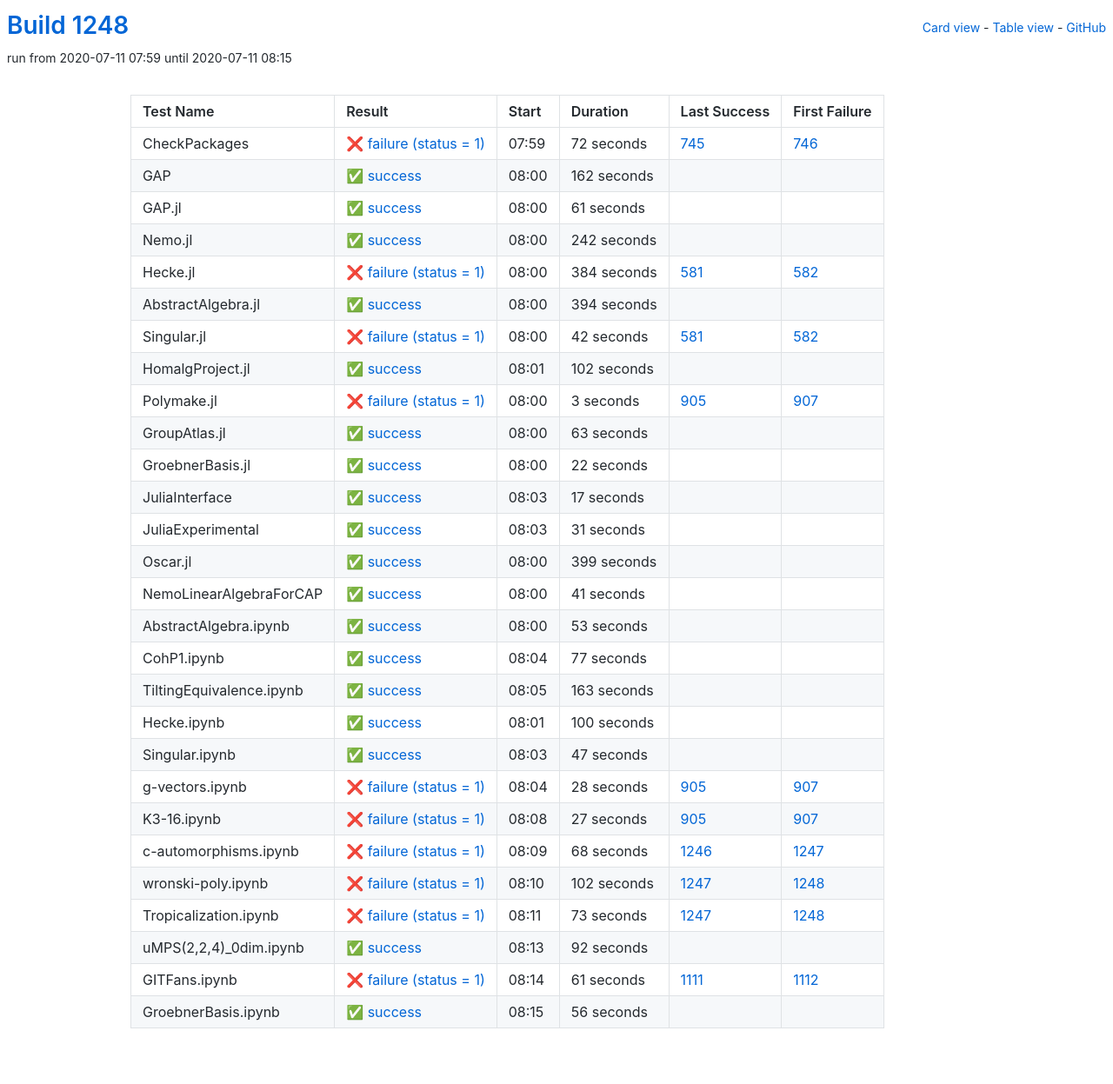
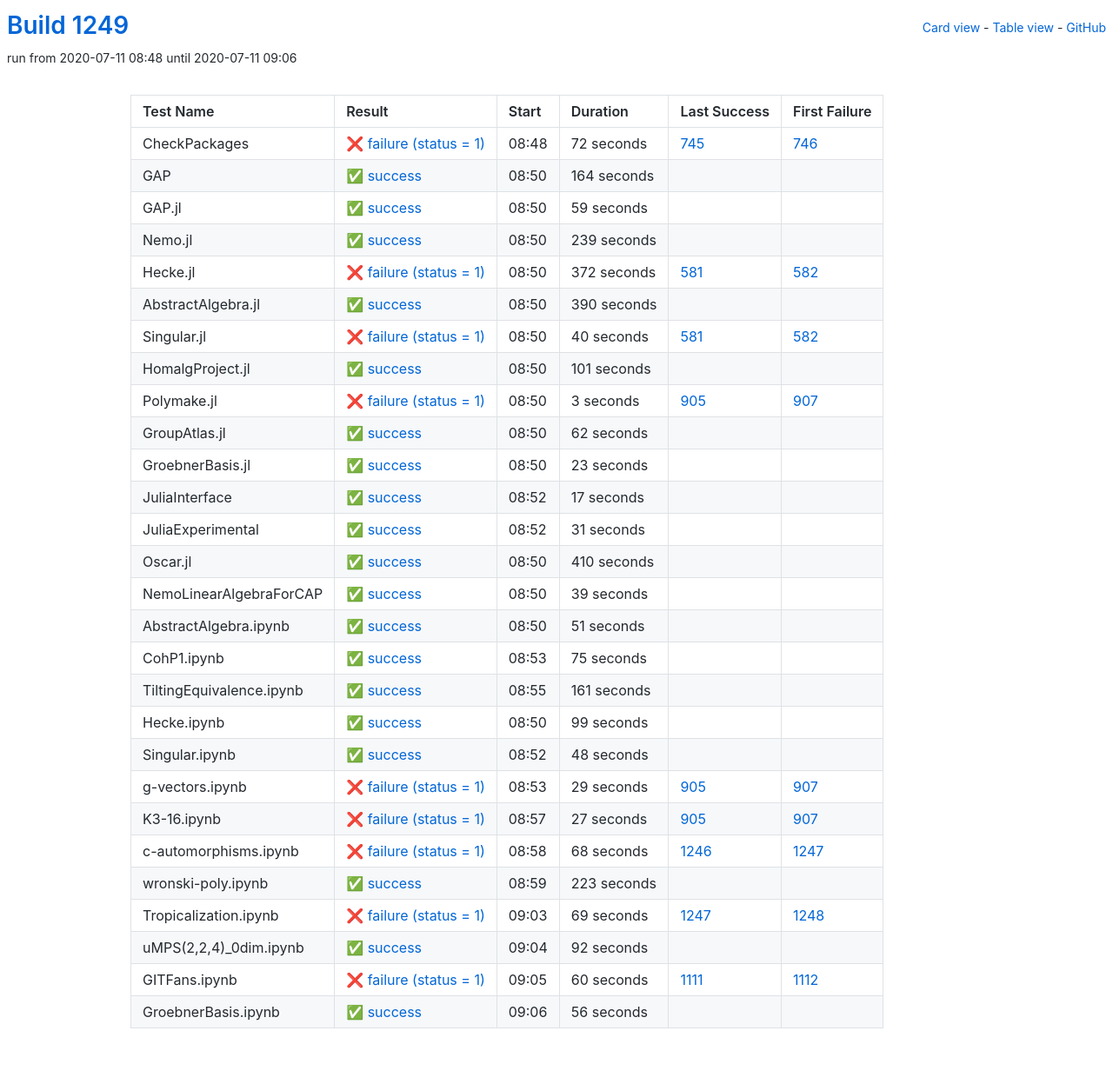
Before and after one commit to oscar-system/oscar-ci-status-1.4, a Jekyll site: the page built from table.html, in a window 1280 px wide. Shown: the whole page at 87% size. Built offline with Jekyll 4.4.1, drawn with Linux system fonts in a browser that asks for light colours.

Commit message:
Build #1249

```diff
--- a/_data/ci.yml
+++ b/_data/ci.yml
@@ -1,6 +1,6 @@
 ---
-build: 1248
-build_url: https://oscarci.mathematik.uni-kl.de/job/oscar-julia-1.4/1248/
+build: 1249
+build_url: https://oscarci.mathematik.uni-kl.de/job/oscar-julia-1.4/1249/
 job: oscar-julia-1.4
 organization: oscar-system
 repo: oscar-ci-status-1.4
@@ -8,8 +8,8 @@ repourl: https://github.com/oscar-system/oscar-ci-status-1.4
 tests:
 - name: CheckPackages
   id: checkpackages
-  log: https://oscarci.mathematik.uni-kl.de/job/oscar-julia-1.4/1248/artifact/logs/build-1248/CheckPackages.log
-  start: 2020-07-11 07:59
+  log: https://oscarci.mathematik.uni-kl.de/job/oscar-julia-1.4/1249/artifact/logs/build-1249/CheckPackages.log
+  start: 2020-07-11 08:48
   success: false
   exitcode: 1
   status: failure
@@ -20,92 +20,92 @@ tests:
   first_failure_url: https://oscarci.mathematik.uni-kl.de/job/oscar-julia-1.4/746/
 - name: GAP
   id: gap
-  log: https://oscarci.mathematik.uni-kl.de/job/oscar-julia-1.4/1248/artifact/logs/build-1248/GAP.log
-  start: 2020-07-11 08:00
+  log: https://oscarci.mathematik.uni-kl.de/job/oscar-julia-1.4/1249/artifact/logs/build-1249/GAP.log
+  start: 2020-07-11 08:50
   success: true
   exitcode: 0
   status: success
-  duration: 162
+  duration: 164
   last_success: false
   last_success_url:
   first_failure: false
   first_failure_url:
 - name: GAP.jl
   id: gap-jl
-  log: https://oscarci.mathematik.uni-kl.de/job/oscar-julia-1.4/1248/artifact/logs/build-1248/GAP.jl.log
-  start: 2020-07-11 08:00
+  log: https://oscarci.mathematik.uni-kl.de/job/oscar-julia-1.4/1249/artifact/logs/build-1249/GAP.jl.log
+  start: 2020-07-11 08:50
   success: true
   exitcode: 0
   status: success
-  duration: 61
+  duration: 59
   last_success: false
   last_success_url:
   first_failure: false
   first_failure_url:
 - name: Nemo.jl
   id: nemo-jl
-  log: https://oscarci.mathematik.uni-kl.de/job/oscar-julia-1.4/1248/artifact/logs/build-1248/Nemo.jl.log
-  start: 2020-07-11 08:00
+  log: https://oscarci.mathematik.uni-kl.de/job/oscar-julia-1.4/1249/artifact/logs/build-1249/Nemo.jl.log
+  start: 2020-07-11 08:50
   success: true
   exitcode: 0
   status: success
-  duration: 242
+  duration: 239
   last_success: false
   last_success_url:
   first_failure: false
   first_failure_url:
 - name: Hecke.jl
   id: hecke-jl
-  log: https://oscarci.mathematik.uni-kl.de/job/oscar-julia-1.4/1248/artifact/logs/build-1248/Hecke.jl.log
-  start: 2020-07-11 08:00
+  log: https://oscarci.mathematik.uni-kl.de/job/oscar-julia-1.4/1249/artifact/logs/build-1249/Hecke.jl.log
+  start: 2020-07-11 08:50
   success: false
   exitcode: 1
   status: failure
-  duration: 384
+  duration: 372
   last_success: 581
   last_success_url: https://oscarci.mathematik.uni-kl.de/job/oscar-julia-1.4/581/
   first_failure: 582
   first_failure_url: https://oscarci.mathematik.uni-kl.de/job/oscar-julia-1.4/582/
 - name: AbstractAlgebra.jl
   id: abstractalgebra-jl
-  log: https://oscarci.mathematik.uni-kl.de/job/oscar-julia-1.4/1248/artifact/logs/build-1248/AbstractAlgebra.jl.log
-  start: 2020-07-11 08:00
+  log: https://oscarci.mathematik.uni-kl.de/job/oscar-julia-1.4/1249/artifact/logs/build-1249/AbstractAlgebra.jl.log
+  start: 2020-07-11 08:50
   success: true
   exitcode: 0
   status: success
-  duration: 394
+  duration: 390
   last_success: false
   last_success_url:
   first_failure: false
   first_failure_url:
 - name: Singular.jl
   id: singular-jl
-  log: https://oscarci.mathematik.uni-kl.de/job/oscar-julia-1.4/1248/artifact/logs/build-1248/Singular.jl.log
-  start: 2020-07-11 08:00
+  log: https://oscarci.mathematik.uni-kl.de/job/oscar-julia-1.4/1249/artifact/logs/build-1249/Singular.jl.log
+  start: 2020-07-11 08:50
   success: false
   exitcode: 1
   status: failure
-  duration: 42
+  duration: 40
   last_success: 581
   last_success_url: https://oscarci.mathematik.uni-kl.de/job/oscar-julia-1.4/581/
   first_failure: 582
   first_failure_url: https://oscarci.mathematik.uni-kl.de/job/oscar-julia-1.4/582/
 - name: HomalgProject.jl
   id: homalgproject-jl
-  log: https://oscarci.mathematik.uni-kl.de/job/oscar-julia-1.4/1248/artifact/logs/build-1248/HomalgProject.jl.log
-  start: 2020-07-11 08:01
+  log: https://oscarci.mathematik.uni-kl.de/job/oscar-julia-1.4/1249/artifact/logs/build-1249/HomalgProject.jl.log
+  start: 2020-07-11 08:50
   success: true
   exitcode: 0
   status: success
-  duration: 102
+  duration: 101
   last_success: false
   last_success_url:
   first_failure: false
   first_failure_url:
 - name: Polymake.jl
   id: polymake-jl
-  log: https://oscarci.mathematik.uni-kl.de/job/oscar-julia-1.4/1248/artifact/logs/build-1248/Polymake.jl.log
-  start: 2020-07-11 08:00
+  log: https://oscarci.mathematik.uni-kl.de/job/oscar-julia-1.4/1249/artifact/logs/build-1249/Polymake.jl.log
+  start: 2020-07-11 08:50
   success: false
   exitcode: 1
   status: failure
@@ -116,32 +116,32 @@ tests:
   first_failure_url: https://oscarci.mathematik.uni-kl.de/job/oscar-julia-1.4/907/
 - name: GroupAtlas.jl
   id: groupatlas-jl
-  log: https://oscarci.mathematik.uni-kl.de/job/oscar-julia-1.4/1248/artifact/logs/build-1248/GroupAtlas.jl.log
-  start: 2020-07-11 08:00
+  log: https://oscarci.mathematik.uni-kl.de/job/oscar-julia-1.4/1249/artifact/logs/build-1249/GroupAtlas.jl.log
+  start: 2020-07-11 08:50
   success: true
   exitcode: 0
   status: success
-  duration: 63
+  duration: 62
   last_success: false
   last_success_url:
   first_failure: false
   first_failure_url:
 - name: GroebnerBasis.jl
   id: groebnerbasis-jl
-  log: https://oscarci.mathematik.uni-kl.de/job/oscar-julia-1.4/1248/artifact/logs/build-1248/GroebnerBasis.jl.log
-  start: 2020-07-11 08:00
+  log: https://oscarci.mathematik.uni-kl.de/job/oscar-julia-1.4/1249/artifact/logs/build-1249/GroebnerBasis.jl.log
+  start: 2020-07-11 08:50
   success: true
   exitcode: 0
   status: success
-  duration: 22
+  duration: 23
   last_success: false
   last_success_url:
   first_failure: false
   first_failure_url:
 - name: JuliaInterface
   id: juliainterface
-  log: https://oscarci.mathematik.uni-kl.de/job/oscar-julia-1.4/1248/artifact/logs/build-1248/JuliaInterface.log
-  start: 2020-07-11 08:03
+  log: https://oscarci.mathematik.uni-kl.de/job/oscar-julia-1.4/1249/artifact/logs/build-1249/JuliaInterface.log
+  start: 2020-07-11 08:52
   success: true
   exitcode: 0
   status: success
@@ -152,8 +152,8 @@ tests:
   first_failure_url:
 - name: JuliaExperimental
   id: juliaexperimental
-  log: https://oscarci.mathematik.uni-kl.de/job/oscar-julia-1.4/1248/artifact/logs/build-1248/JuliaExperimental.log
-  start: 2020-07-11 08:03
+  log: https://oscarci.mathematik.uni-kl.de/job/oscar-julia-1.4/1249/artifact/logs/build-1249/JuliaExperimental.log
+  start: 2020-07-11 08:52
   success: true
   exitcode: 0
   status: success
@@ -164,104 +164,104 @@ tests:
   first_failure_url:
 - name: Oscar.jl
   id: oscar-jl
-  log: https://oscarci.mathematik.uni-kl.de/job/oscar-julia-1.4/1248/artifact/logs/build-1248/Oscar.jl.log
-  start: 2020-07-11 08:00
+  log: https://oscarci.mathematik.uni-kl.de/job/oscar-julia-1.4/1249/artifact/logs/build-1249/Oscar.jl.log
+  start: 2020-07-11 08:50
   success: true
   exitcode: 0
   status: success
-  duration: 399
+  duration: 410
   last_success: false
   last_success_url:
   first_failure: false
   first_failure_url:
 - name: NemoLinearAlgebraForCAP
   id: nemolinearalgebraforcap
-  log: https://oscarci.mathematik.uni-kl.de/job/oscar-julia-1.4/1248/artifact/logs/build-1248/NemoLinearAlgebraForCAP.log
-  start: 2020-07-11 08:00
+  log: https://oscarci.mathematik.uni-kl.de/job/oscar-julia-1.4/1249/artifact/logs/build-1249/NemoLinearAlgebraForCAP.log
+  start: 2020-07-11 08:50
   success: true
   exitcode: 0
   status: success
-  duration: 41
+  duration: 39
   last_success: false
   last_success_url:
   first_failure: false
   first_failure_url:
 - name: AbstractAlgebra.ipynb
   id: abstractalgebra-ipynb
-  log: https://oscarci.mathematik.uni-kl.de/job/oscar-julia-1.4/1248/artifact/logs/build-1248/AbstractAlgebra.ipynb.log
-  start: 2020-07-11 08:00
+  log: https://oscarci.mathematik.uni-kl.de/job/oscar-julia-1.4/1249/artifact/logs/build-1249/AbstractAlgebra.ipynb.log
+  start: 2020-07-11 08:50
   success: true
   exitcode: 0
   status: success
-  duration: 53
+  duration: 51
   last_success: false
   last_success_url:
   first_failure: false
   first_failure_url:
 - name: CohP1.ipynb
   id: cohp1-ipynb
-  log: https://oscarci.mathematik.uni-kl.de/job/oscar-julia-1.4/1248/artifact/logs/build-1248/CohP1.ipynb.log
-  start: 2020-07-11 08:04
+  log: https://oscarci.mathematik.uni-kl.de/job/oscar-julia-1.4/1249/artifact/logs/build-1249/CohP1.ipynb.log
+  start: 2020-07-11 08:53
   success: true
   exitcode: 0
   status: success
-  duration: 77
+  duration: 75
   last_success: false
   last_success_url:
   first_failure: false
   first_failure_url:
 - name: TiltingEquivalence.ipynb
   id: tiltingequivalence-ipynb
-  log: https://oscarci.mathematik.uni-kl.de/job/oscar-julia-1.4/1248/artifact/logs/build-1248/TiltingEquivalence.ipynb.log
-  start: 2020-07-11 08:05
+  log: https://oscarci.mathematik.uni-kl.de/job/oscar-julia-1.4/1249/artifact/logs/build-1249/TiltingEquivalence.ipynb.log
+  start: 2020-07-11 08:55
   success: true
   exitcode: 0
   status: success
-  duration: 163
+  duration: 161
   last_success: false
   last_success_url:
   first_failure: false
   first_failure_url:
 - name: Hecke.ipynb
   id: hecke-ipynb
-  log: https://oscarci.mathematik.uni-kl.de/job/oscar-julia-1.4/1248/artifact/logs/build-1248/Hecke.ipynb.log
-  start: 2020-07-11 08:01
+  log: https://oscarci.mathematik.uni-kl.de/job/oscar-julia-1.4/1249/artifact/logs/build-1249/Hecke.ipynb.log
+  start: 2020-07-11 08:50
   success: true
   exitcode: 0
   status: success
-  duration: 100
+  duration: 99
   last_success: false
   last_success_url:
   first_failure: false
   first_failure_url:
 - name: Singular.ipynb
   id: singular-ipynb
-  log: https://oscarci.mathematik.uni-kl.de/job/oscar-julia-1.4/1248/artifact/logs/build-1248/Singular.ipynb.log
-  start: 2020-07-11 08:03
+  log: https://oscarci.mathematik.uni-kl.de/job/oscar-julia-1.4/1249/artifact/logs/build-1249/Singular.ipynb.log
+  start: 2020-07-11 08:52
   success: true
   exitcode: 0
   status: success
-  duration: 47
+  duration: 48
   last_success: false
   last_success_url:
   first_failure: false
   first_failure_url:
 - name: g-vectors.ipynb
   id: g-vectors-ipynb
-  log: https://oscarci.mathematik.uni-kl.de/job/oscar-julia-1.4/1248/artifact/logs/build-1248/g-vectors.ipynb.log
-  start: 2020-07-11 08:04
+  log: https://oscarci.mathematik.uni-kl.de/job/oscar-julia-1.4/1249/artifact/logs/build-1249/g-vectors.ipynb.log
+  start: 2020-07-11 08:53
   success: false
   exitcode: 1
   status: failure
-  duration: 28
+  duration: 29
   last_success: 905
   last_success_url: https://oscarci.mathematik.uni-kl.de/job/oscar-julia-1.4/905/
   first_failure: 907
   first_failure_url: https://oscarci.mathematik.uni-kl.de/job/oscar-julia-1.4/907/
 - name: K3-16.ipynb
   id: k3-16-ipynb
-  log: https://oscarci.mathematik.uni-kl.de/job/oscar-julia-1.4/1248/artifact/logs/build-1248/K3-16.ipynb.log
-  start: 2020-07-11 08:08
+  log: https://oscarci.mathematik.uni-kl.de/job/oscar-julia-1.4/1249/artifact/logs/build-1249/K3-16.ipynb.log
+  start: 2020-07-11 08:57
   success: false
   exitcode: 1
   status: failure
@@ -272,8 +272,8 @@ tests:
   first_failure_url: https://oscarci.mathematik.uni-kl.de/job/oscar-julia-1.4/907/
 - name: c-automorphisms.ipynb
   id: c-automorphisms-ipynb
-  log: https://oscarci.mathematik.uni-kl.de/job/oscar-julia-1.4/1248/artifact/logs/build-1248/c-automorphisms.ipynb.log
-  start: 2020-07-11 08:09
+  log: https://oscarci.mathematik.uni-kl.de/job/oscar-julia-1.4/1249/artifact/logs/build-1249/c-automorphisms.ipynb.log
+  start: 2020-07-11 08:58
   success: false
   exitcode: 1
   status: failure
@@ -284,32 +284,32 @@ tests:
   first_failure_url: https://oscarci.mathematik.uni-kl.de/job/oscar-julia-1.4/1247/
 - name: wronski-poly.ipynb
   id: wronski-poly-ipynb
-  log: https://oscarci.mathematik.uni-kl.de/job/oscar-julia-1.4/1248/artifact/logs/build-1248/wronski-poly.ipynb.log
-  start: 2020-07-11 08:10
+  log: https://oscarci.mathematik.uni-kl.de/job/oscar-julia-1.4/1249/artifact/logs/build-1249/wronski-poly.ipynb.log
+  start: 2020-07-11 08:59
+  success: true
+  exitcode: 0
+  status: success
+  duration: 223
+  last_success: false
+  last_success_url:
+  first_failure: false
+  first_failure_url:
+- name: Tropicalization.ipynb
+  id: tropicalization-ipynb
+  log: https://oscarci.mathematik.uni-kl.de/job/oscar-julia-1.4/1249/artifact/logs/build-1249/Tropicalization.ipynb.log
+  start: 2020-07-11 09:03
   success: false
   exitcode: 1
   status: failure
-  duration: 102
-  last_success: 1247
-  last_success_url: https://oscarci.mathematik.uni-kl.de/job/oscar-julia-1.4/1247/
-  first_failure: 1248
-  first_failure_url: https://oscarci.mathematik.uni-kl.de/job/oscar-julia-1.4/1248/
-- name: Tropicalization.ipynb
-  id: tropicalization-ipynb
-  log: https://oscarci.mathematik.uni-kl.de/job/oscar-julia-1.4/1248/artifact/logs/build-1248/Tropicalization.ipynb.log
-  start: 2020-07-11 08:11
-  success: false
-  exitcode: 1
-  status: failure
-  duration: 73
+  duration: 69
   last_success: 1247
   last_success_url: https://oscarci.mathematik.uni-kl.de/job/oscar-julia-1.4/1247/
   first_failure: 1248
   first_failure_url: https://oscarci.mathematik.uni-kl.de/job/oscar-julia-1.4/1248/
 - name: uMPS(2,2,4)_0dim.ipynb
   id: umps-2-2-4-0dim-ipynb
-  log: https://oscarci.mathematik.uni-kl.de/job/oscar-julia-1.4/1248/artifact/logs/build-1248/uMPS-2-2-4-_0dim.ipynb.log
-  start: 2020-07-11 08:13
+  log: https://oscarci.mathematik.uni-kl.de/job/oscar-julia-1.4/1249/artifact/logs/build-1249/uMPS-2-2-4-_0dim.ipynb.log
+  start: 2020-07-11 09:04
   success: true
   exitcode: 0
   status: success
@@ -320,20 +320,20 @@ tests:
   first_failure_url:
 - name: GITFans.ipynb
   id: gitfans-ipynb
-  log: https://oscarci.mathematik.uni-kl.de/job/oscar-julia-1.4/1248/artifact/logs/build-1248/GITFans.ipynb.log
-  start: 2020-07-11 08:14
+  log: https://oscarci.mathematik.uni-kl.de/job/oscar-julia-1.4/1249/artifact/logs/build-1249/GITFans.ipynb.log
+  start: 2020-07-11 09:05
   success: false
   exitcode: 1
   status: failure
-  duration: 61
+  duration: 60
   last_success: 1111
   last_success_url: https://oscarci.mathematik.uni-kl.de/job/oscar-julia-1.4/1111/
   first_failure: 1112
   first_failure_url: https://oscarci.mathematik.uni-kl.de/job/oscar-julia-1.4/1112/
 - name: GroebnerBasis.ipynb
   id: groebnerbasis-ipynb
-  log: https://oscarci.mathematik.uni-kl.de/job/oscar-julia-1.4/1248/artifact/logs/build-1248/GroebnerBasis.ipynb.log
-  start: 2020-07-11 08:15
+  log: https://oscarci.mathematik.uni-kl.de/job/oscar-julia-1.4/1249/artifact/logs/build-1249/GroebnerBasis.ipynb.log
+  start: 2020-07-11 09:06
   success: true
   exitcode: 0
   status: success
```
Also changed, not shown: README.md.
